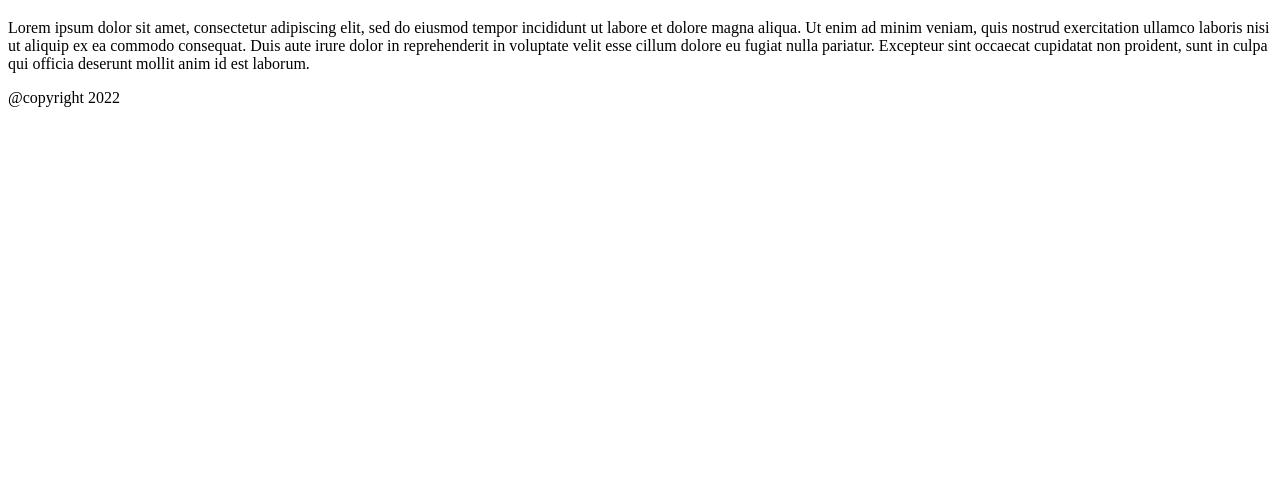
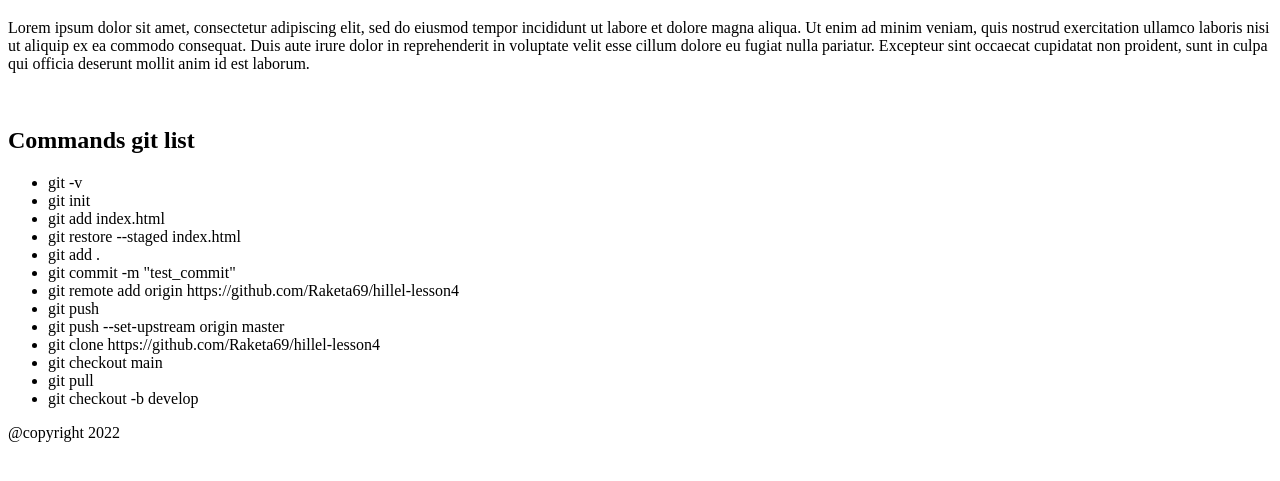
Before and after one commit to Raketa69/hillel-lesson4, a plain HTML site: page hillel_lesson4/index.html in a window 1280 px wide. Shown: the part 61-542 px from the top of the page. Drawn offline with Linux system fonts and the light colour scheme.

Commit message:
Update index.html

```diff
--- a/hillel_lesson4/index.html
+++ b/hillel_lesson4/index.html
@@ -15,7 +15,49 @@
             nisi ut aliquip ex ea commodo consequat. Duis aute irure dolor in reprehenderit in voluptate velit
             esse cillum dolore eu fugiat nulla pariatur. Excepteur sint occaecat cupidatat non proident, sunt
             in culpa qui officia deserunt mollit anim id est laborum.
-        </p>
+        </p><br>
+        <h2>Commands git list</h2>
+        <ul>
+            <li>
+                git -v
+            </li>
+            <li>
+                git init
+            </li>
+            <li>
+                git add index.html
+            </li>
+            <li>
+                git restore --staged index.html
+            </li>
+            <li>
+                git add .
+            </li>
+            <li>
+                git commit -m "test_commit"
+            </li>
+            <li>
+                git remote add origin https://github.com/Raketa69/hillel-lesson4
+            </li>
+            <li>
+                git push
+            </li>
+            <li>
+                git push --set-upstream origin master
+            </li>
+            <li>
+                git clone https://github.com/Raketa69/hillel-lesson4
+            </li>
+            <li>
+                git checkout main
+            </li>
+            <li>
+                git pull
+            </li>
+            <li>
+                git checkout -b develop
+            </li>
+        </ul>
     </main>
     <footer>
         <p>@copyright 2022</p>
```
